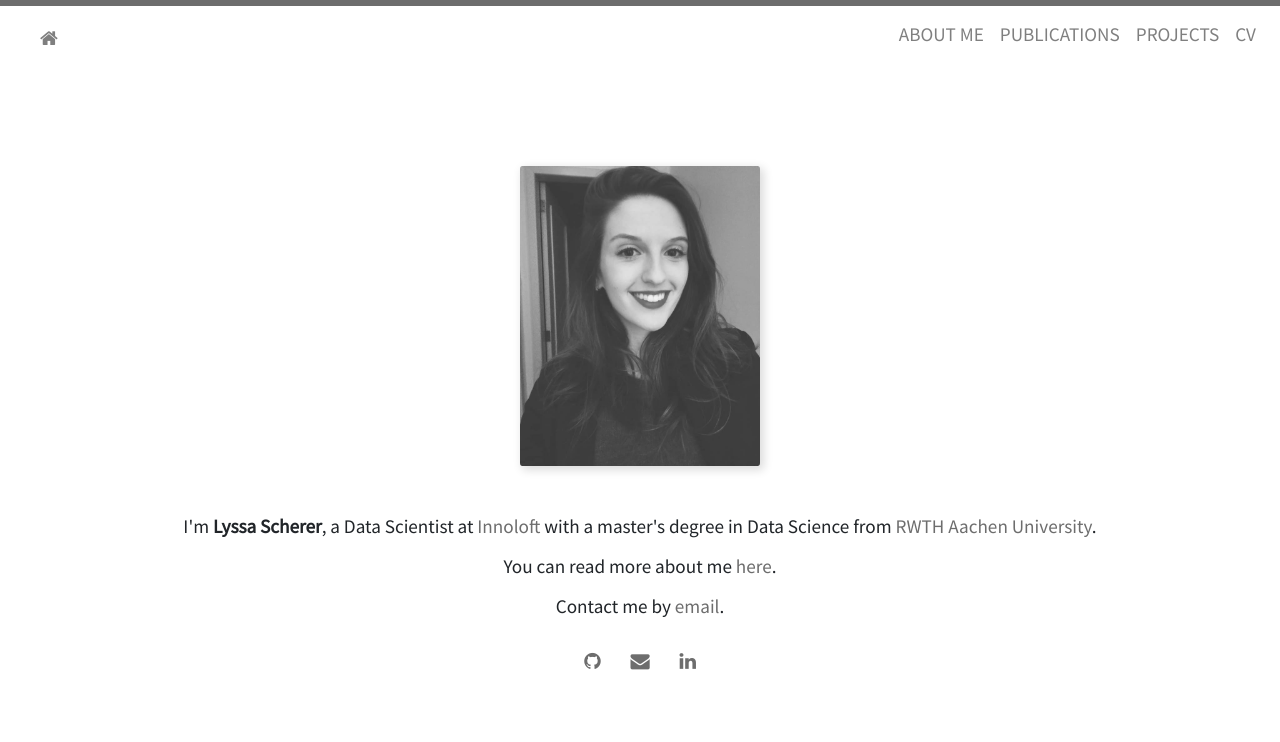
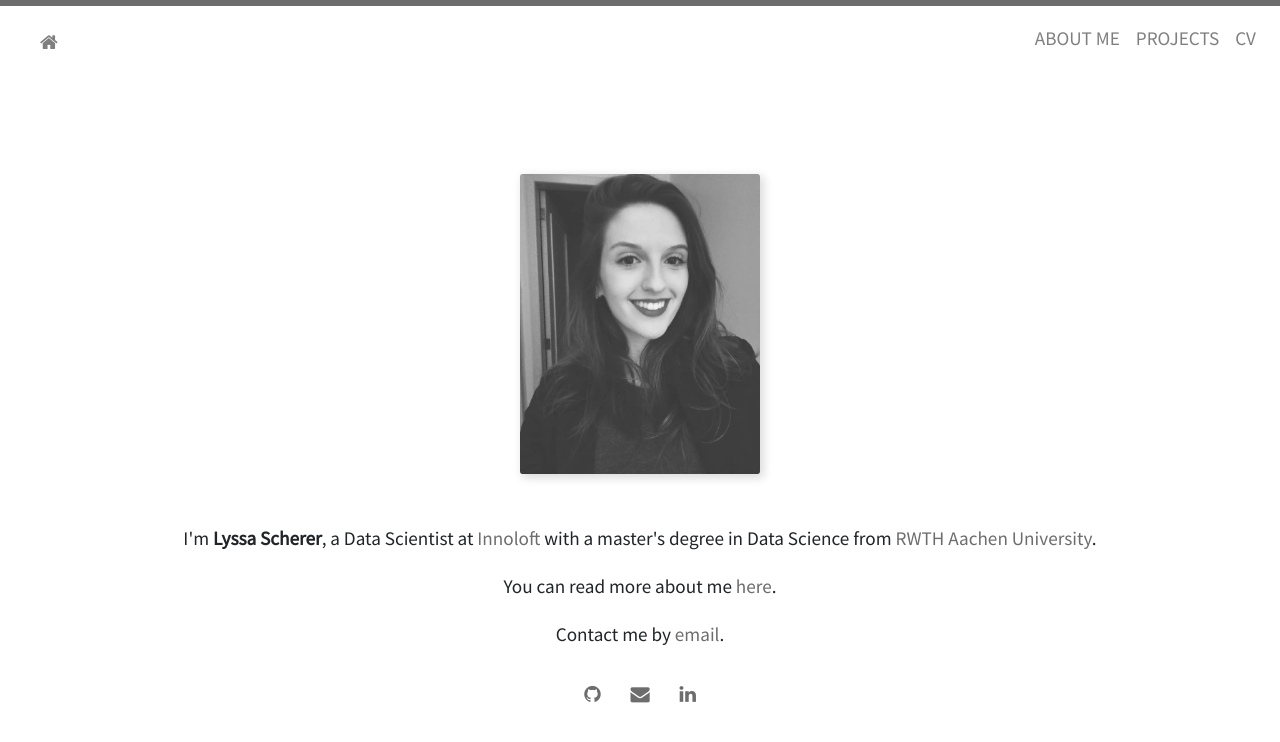
Before and after one commit to lyssascherer/lyssascherer.github.io, a Jekyll site: the page built from index.html, in a window 1280 px wide. Shown: the top 742 px of the page. Built offline with Jekyll 4.4.1, drawn with Linux system fonts in a browser that asks for light colours; nearby versions of some CDN libraries; the list of posts is cut into pages by our own code.

Commit message:
Update line-height and remove publications

```diff
--- a/_includes/header.html
+++ b/_includes/header.html
@@ -27,14 +27,14 @@
           >ABOUT ME <span class="sr-only">(current)</span></a
         >
       </li>
-      <li class="nav-item">
+      <!-- <li class="nav-item">
         <a
           class="nav-link"
           href="https://scholar.google.com/citations?user=q-F3FC0AAAAJ&hl=pt-BR"
           target="_blank"
           >PUBLICATIONS <span class="sr-only">(current)</span></a
         >
-      </li>
+      </li> -->
       <li class="nav-item">
         <a class="nav-link" href="{{ site.baseurl }}projects.html"
           >PROJECTS <span class="sr-only">(current)</span></a
--- a/static/css/main.css
+++ b/static/css/main.css
@@ -7,7 +7,7 @@
 body {
   height: 100%;
   background-color: #fff;
-  font-family: 'Source Sans Pro', sans-serif;
+  font-family: "Source Sans Pro", sans-serif;
   /* The html and body elements cannot have any padding or margin. */
   border-top: 3px solid var(--primary-color);
   overflow-x: hidden;
@@ -19,7 +19,7 @@
 
 p,
 a {
-  line-height: 1.5rem;
+  line-height: 2rem;
   font-size: 1.2rem;
 }
 a {
```
Also changed, not shown: 17 other files.
